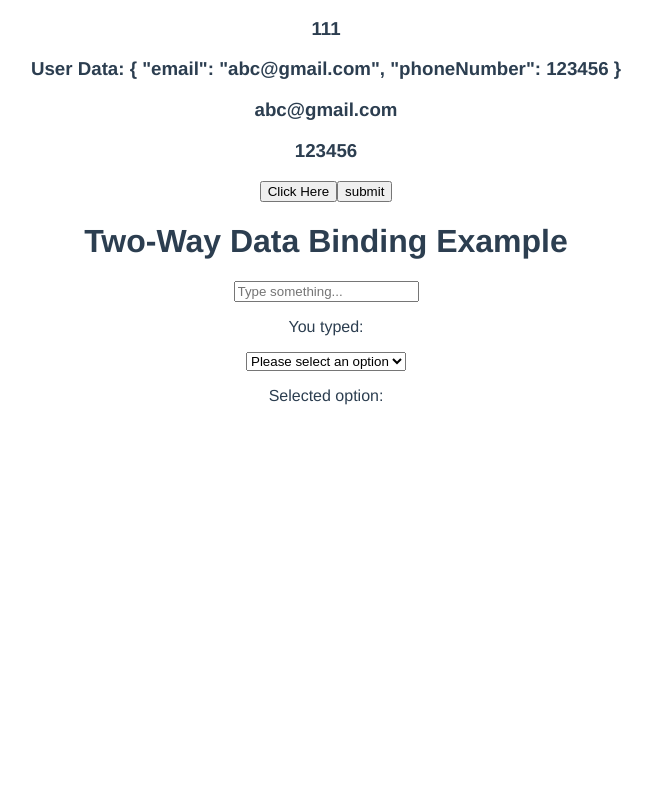
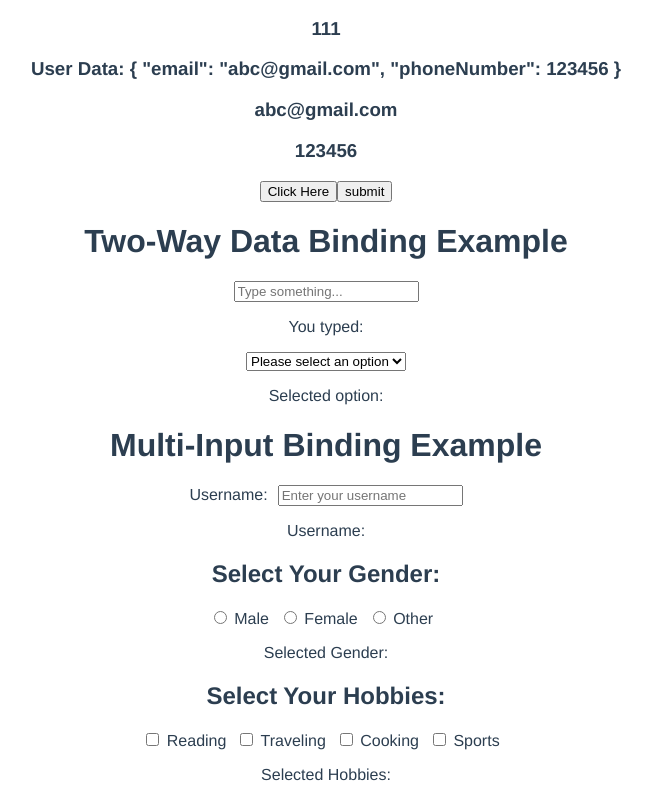
Before and after one commit to shanakasp/vue-udemy-course, a Vue app: page / in a window 1280 px wide. Shown: the part 778-1578 px from the top of the page, without its empty margins (314-966 px from the left). Before the commit the page ends 1199 px from the top, so only its background shows below. Built offline with nearby package versions, Linux system fonts and the light colour scheme.

Commit message:
modified App.vue added MultiInput.vue

```diff
--- a/src/App.vue
+++ b/src/App.vue
@@ -4,13 +4,16 @@
     <HelloWorld msg="Shanaka Prince" />
     <PAGES />
     <TwoWayBinding />
+    <!-- Add the MultiInput component here -->
+    <MultiInput />
   </div>
 </template>
 
 <script>
 import HelloWorld from "./components/HelloWorld.vue";
 import PAGES from "./components/PAGES.vue";
-import TwoWayBinding from "./components/TwoWayBinding";
+import TwoWayBinding from "./components/TwoWayBinding.vue"; // Make sure to include the .vue extension
+import MultiInput from "./components/MultiInput.vue"; // Import the new component
 
 export default {
   name: "App",
@@ -18,6 +21,7 @@ export default {
     HelloWorld,
     PAGES,
     TwoWayBinding,
+    MultiInput, // Register the new component
   },
 };
 </script>
--- /dev/null
+++ b/src/components/MultiInput.vue
@@ -0,0 +1,60 @@
+<template>
+  <div>
+    <h1>Multi-Input Binding Example</h1>
+
+    <!-- Input Field for Username -->
+    <label>Username:</label>
+    <input v-model="username" placeholder="Enter your username" />
+    <p>Username: {{ username }}</p>
+
+    <!-- Radio Buttons for Gender Selection -->
+    <h2>Select Your Gender:</h2>
+    <label><input type="radio" v-model="gender" value="Male" /> Male</label>
+    <label><input type="radio" v-model="gender" value="Female" /> Female</label>
+    <label><input type="radio" v-model="gender" value="Other" /> Other</label>
+    <p>Selected Gender: {{ gender }}</p>
+
+    <!-- Checkboxes for Hobbies Selection -->
+    <h2>Select Your Hobbies:</h2>
+    <label
+      ><input type="checkbox" v-model="hobbies" value="Reading" />
+      Reading</label
+    >
+    <label
+      ><input type="checkbox" v-model="hobbies" value="Traveling" />
+      Traveling</label
+    >
+    <label
+      ><input type="checkbox" v-model="hobbies" value="Cooking" />
+      Cooking</label
+    >
+    <label
+      ><input type="checkbox" v-model="hobbies" value="Sports" /> Sports</label
+    >
+    <p>Selected Hobbies: {{ hobbies.join(", ") }}</p>
+  </div>
+</template>
+
+<script>
+export default {
+  name: "MultiInput",
+  data() {
+    return {
+      username: "",
+      gender: "",
+      hobbies: [],
+    };
+  },
+};
+</script>
+
+<style scoped>
+/* Add any styles specific to this component here */
+h1,
+h2 {
+  color: #2c3e50;
+}
+label {
+  margin-right: 10px;
+}
+</style>
```
